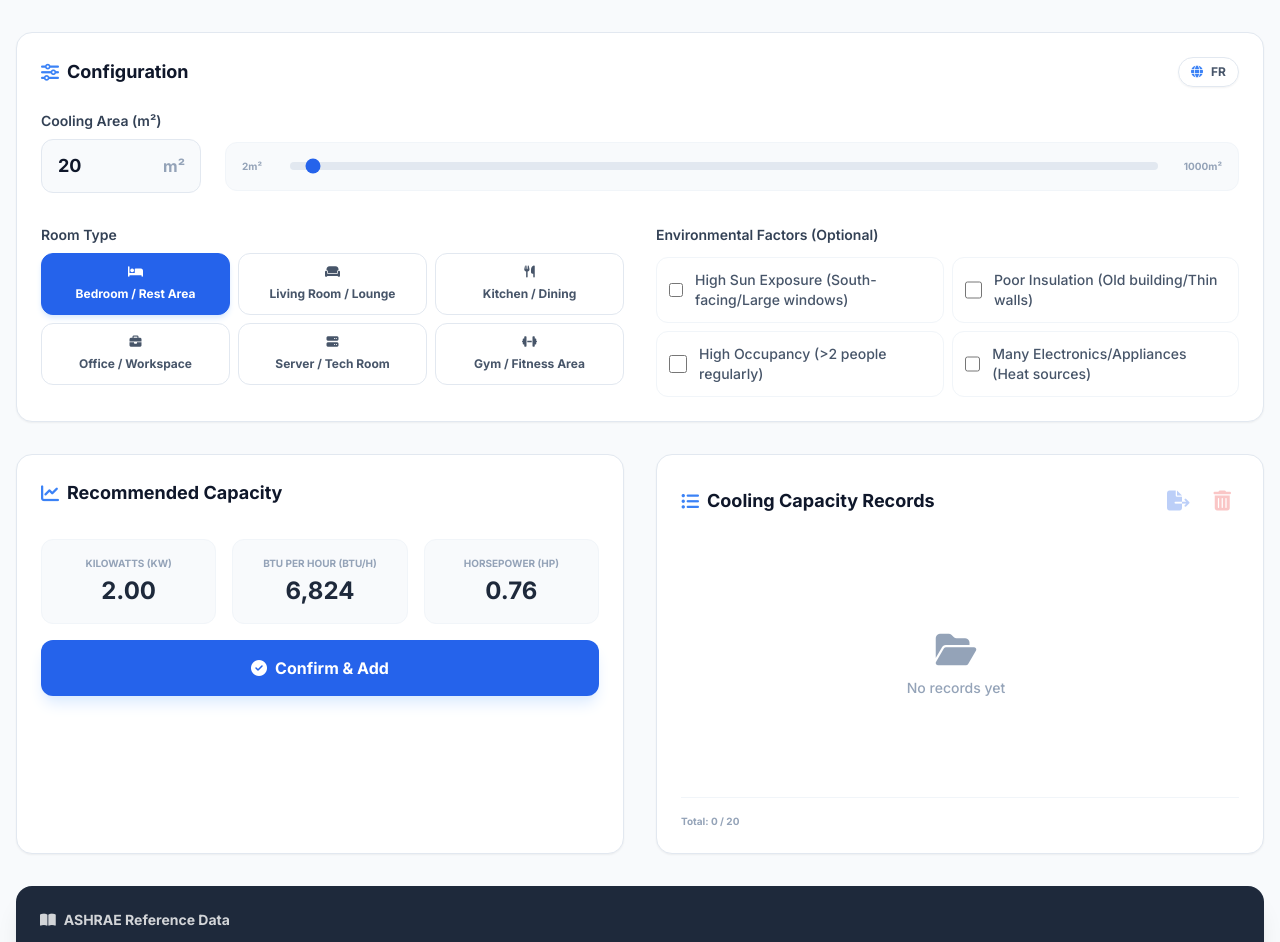
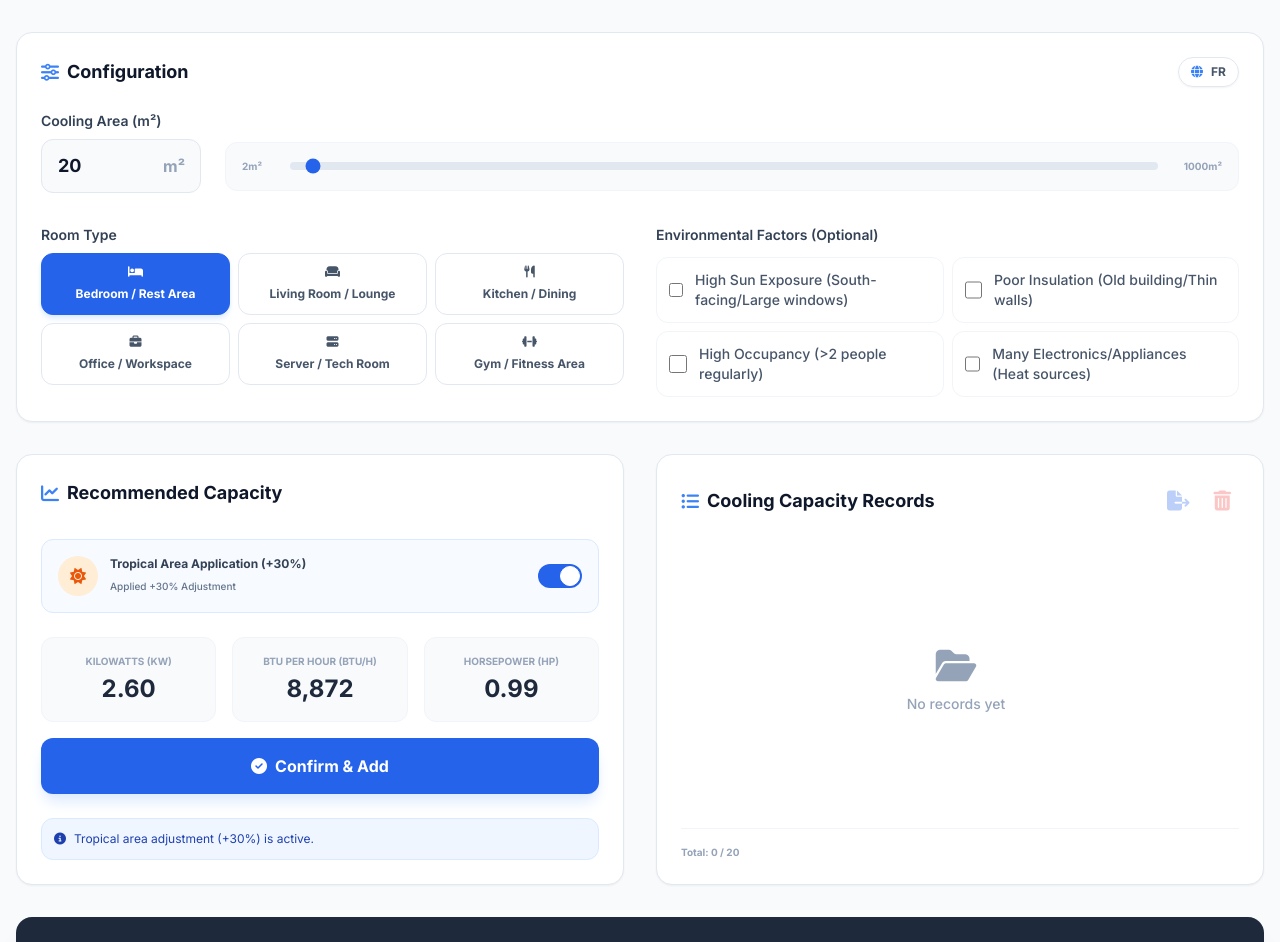
Before and after one commit to lswang6/CoolCal-Pro, a React (Vite) app: page / in a window 1280 px wide. Shown: the top 942 px of the page. Built offline with nearby package versions, Linux system fonts and the light colour scheme.

Commit message:
feat: 引入热带地区空调负荷计算选项，调整部分ASHRAE系数，并更新相关UI和文案。

```diff
--- a/App.tsx
+++ b/App.tsx
@@ -13,6 +13,7 @@ const App: React.FC = () => {
     extraOccupants: false,
     highElectronicLoad: false
   });
+  const [isTropical, setIsTropical] = useState<boolean>(true);
   const [result, setResult] = useState<CalculationResult | null>(null);
   const [records, setRecords] = useState<RoomRecord[]>([]);
 
@@ -28,7 +29,8 @@ const App: React.FC = () => {
     if (factors.extraOccupants) totalMultiplier += ADJUSTMENT_PERCENTAGES.extraOccupants;
     if (factors.highElectronicLoad) totalMultiplier += ADJUSTMENT_PERCENTAGES.highElectronicLoad;
 
-    const adjustedWattsPerM2 = baseLoad * totalMultiplier;
+    const tropicalMultiplier = isTropical ? 1.30 : 1;
+    const adjustedWattsPerM2 = baseLoad * totalMultiplier * tropicalMultiplier;
     const watts = area * adjustedWattsPerM2;
     const kw = watts / 1000;
     const btu = watts * CONVERSION_BTU_PER_WATT;
@@ -42,9 +44,10 @@ const App: React.FC = () => {
       area,
       roomType,
       baseLoad,
-      adjustmentMultiplier: totalMultiplier
+      adjustmentMultiplier: totalMultiplier,
+      isTropical
     });
-  }, [area, roomType, factors]);
+  }, [area, roomType, factors, isTropical]);
 
   useEffect(() => {
     calculate();
@@ -248,6 +251,27 @@ const App: React.FC = () => {
                 {t.resultsTitle}
               </h2>
 
+              <div className="mb-6 p-4 bg-blue-50/50 rounded-xl border border-blue-100 flex items-center justify-between">
+                <div className="flex items-center gap-3">
+                  <div className={`w-10 h-10 rounded-full flex items-center justify-center transition-colors ${isTropical ? 'bg-orange-100 text-orange-600' : 'bg-blue-100 text-blue-600'}`}>
+                    <i className={`fas ${isTropical ? 'fa-sun' : 'fa-check'}`}></i>
+                  </div>
+                  <div>
+                    <span className="block text-xs font-bold text-slate-700">{t.tropicalAreaLabel}</span>
+                    <span className="text-[10px] text-slate-500 font-medium">{isTropical ? 'Applied +30% Adjustment' : 'Standard Calculation'}</span>
+                  </div>
+                </div>
+                <label className="relative inline-flex items-center cursor-pointer">
+                  <input
+                    type="checkbox"
+                    checked={isTropical}
+                    onChange={(e) => setIsTropical(e.target.checked)}
+                    className="sr-only peer"
+                  />
+                  <div className="w-11 h-6 bg-slate-200 peer-focus:outline-none rounded-full peer peer-checked:after:translate-x-full peer-checked:after:border-white after:content-[''] after:absolute after:top-[2px] after:left-[2px] after:bg-white after:border-gray-300 after:border after:rounded-full after:h-5 after:w-5 after:transition-all peer-checked:bg-blue-600"></div>
+                </label>
+              </div>
+
               {result && (
                 <>
                   <div className="grid grid-cols-1 md:grid-cols-3 gap-4 mb-4">
@@ -274,7 +298,15 @@ const App: React.FC = () => {
                     {t.confirmBtn} {records.length >= 20 && `(Limit 20)`}
                   </button>
 
-                  <div className="mt-auto">
+                  <div className="mt-auto space-y-2">
+                    {result.isTropical && (
+                      <div className="p-3 bg-blue-50 border border-blue-100 rounded-xl text-blue-800 text-xs flex items-start gap-2">
+                        <i className="fas fa-info-circle mt-0.5"></i>
+                        <p>
+                          Tropical area adjustment (+30%) is active.
+                        </p>
+                      </div>
+                    )}
                     {result.adjustmentMultiplier > 1 && (
                       <div className="p-3 bg-orange-50 border border-orange-100 rounded-xl text-orange-800 text-xs flex items-start gap-2">
                         <i className="fas fa-exclamation-triangle mt-0.5"></i>
--- a/constants.ts
+++ b/constants.ts
@@ -3,11 +3,11 @@ import { Language, RoomType, Translation } from './types';
 
 export const ASHRAE_FACTORS: Record<RoomType, number> = {
   [RoomType.BEDROOM]: 100, // W/m2
-  [RoomType.LIVING_ROOM]: 120,
-  [RoomType.KITCHEN]: 180,
-  [RoomType.OFFICE]: 140,
+  [RoomType.LIVING_ROOM]: 160,
+  [RoomType.KITCHEN]: 200,
+  [RoomType.OFFICE]: 180,
   [RoomType.SERVER_ROOM]: 350,
-  [RoomType.GYM]: 220,
+  [RoomType.GYM]: 250,
 };
 
 // Adjustment percentages based on typical ASHRAE/HVAC safety margins
@@ -33,7 +33,8 @@ export const TRANSLATIONS: Record<Language, Translation> = {
     btuLabel: 'BTU per Hour (BTU/h)',
     hpLabel: 'Horsepower (HP)',
     m2Label: 'Square Meters',
-    disclaimer: 'Calculations are based on ASHRAE standard load factors. Adjustments are applied additively based on environmental conditions.',
+    disclaimer: "Calculations are based on ASHRAE standard load factors. Adjustments are applied additively based on environmental conditions, and adjusted after consideration of modern building and people's actual feeling in tropical area.",
+    tropicalAreaLabel: 'Tropical Area Application (+30%)',
     factorsTitle: 'Environmental Factors (Optional)',
     factors: {
       highSun: 'High Sun Exposure (South-facing/Large windows)',
@@ -67,7 +68,8 @@ export const TRANSLATIONS: Record<Language, Translation> = {
     btuLabel: 'BTU par heure (BTU/h)',
     hpLabel: 'Chevaux (HP)',
     m2Label: 'm²',
-    disclaimer: 'Calculé selon les facteurs de charge standard ASHRAE. Les ajustements sont appliqués de manière additive.',
+    disclaimer: "Calculé selon les facteurs de charge standard ASHRAE. Les ajustements sont appliqués de manière additive en fonction des conditions environnementales, et ajustés après considération des bâtiments modernes et du ressenti réel des personnes en zone tropicale.",
+    tropicalAreaLabel: 'Application Zone Tropicale (+30%)',
     factorsTitle: 'Facteurs Environnementaux (Optionnel)',
     factors: {
       highSun: 'Exposition Solaire Élevée (Sud/Grandes fenêtres)',
--- a/types.ts
+++ b/types.ts
@@ -39,6 +39,7 @@ export interface CalculationResult {
   roomType: RoomType;
   baseLoad: number;
   adjustmentMultiplier: number;
+  isTropical: boolean;
 }
 
 export interface Translation {
@@ -67,4 +68,5 @@ export interface Translation {
   clearAllBtn: string;
   noRecords: string;
   roomNamePrefix: string;
+  tropicalAreaLabel: string;
 }
```
